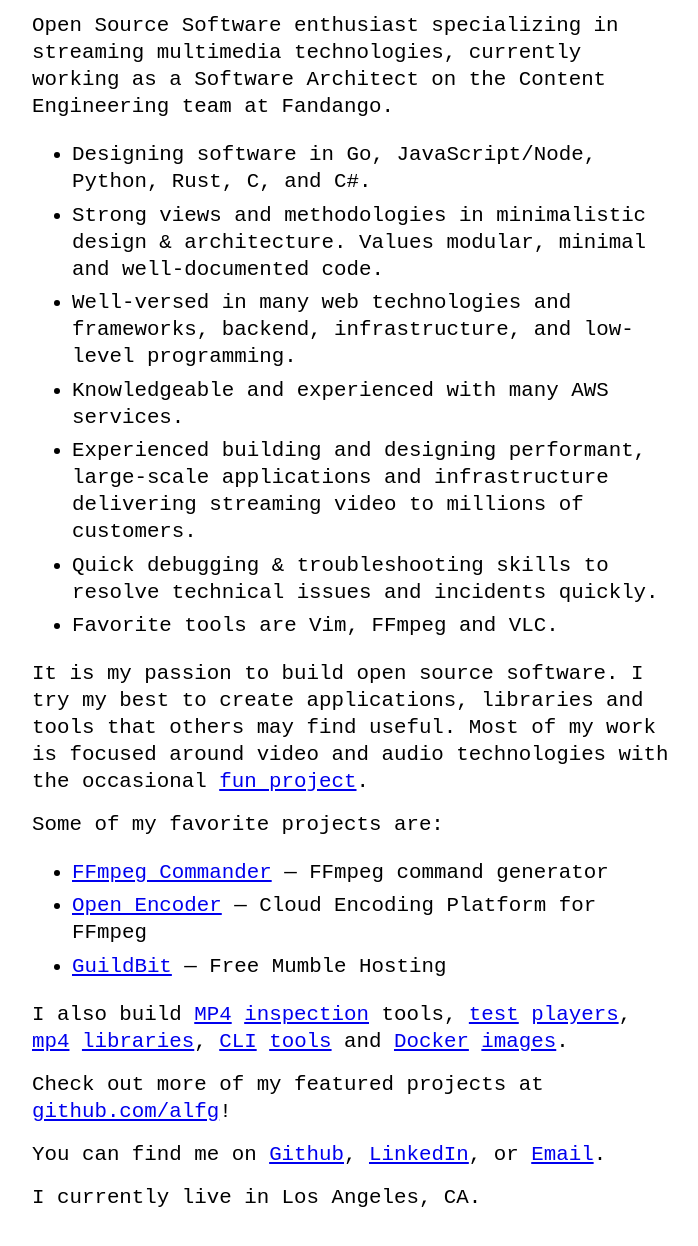
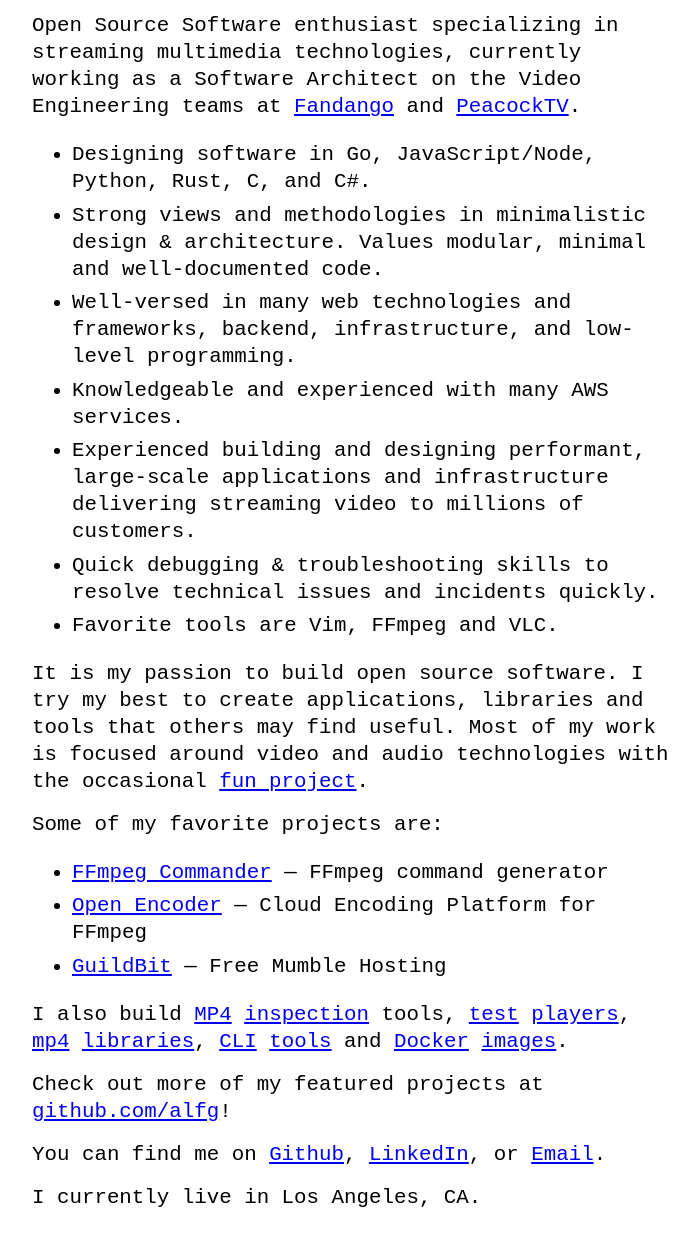
Before and after one commit to alfg/alfg.github.io, a Jekyll site: the page built from index.md, in a window 1280 px wide, cut to the strip 360-1651 px from the top of the page. Shown: the top 1246 px of the strip, without its empty margins (288-986 px from the left). Built offline with Jekyll 4.4.1, drawn with Linux system fonts in a browser that asks for light colours.

Commit message:
Update index.md

```diff
--- a/index.md
+++ b/index.md
@@ -8,7 +8,7 @@
 
 ![Alfred Gutierrez](https://avatars1.githubusercontent.com/u/702541?s=200&u=ad97a0d5083d0876bee0168af6426f16c3f43e32&v=4)
 
-Open Source Software enthusiast specializing in streaming multimedia technologies, currently working as a Software Architect on the Content Engineering team at Fandango.
+Open Source Software enthusiast specializing in streaming multimedia technologies, currently working as a Software Architect on the Video Engineering teams at [Fandango](https://fandango.com) and [PeacockTV](https://www.peacocktv.com).
 
 * Designing software in Go, JavaScript/Node, Python, Rust, C, and C#.
 * Strong views and methodologies in minimalistic design & architecture. Values modular, minimal and well-documented code.
```
